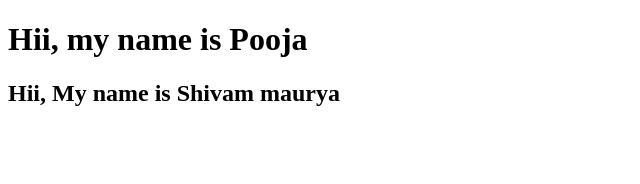
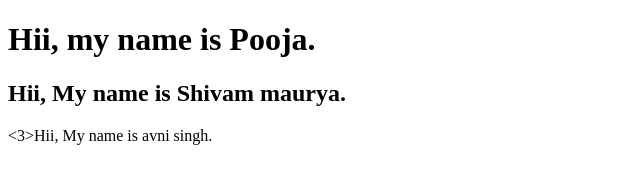
Before and after one commit to sonikagithub/LearningGit, a plain HTML site: page index.html in a window 1280 px wide. Shown: the whole page, without its empty margins (0-640 px from the left). Drawn offline with Linux system fonts and the light colour scheme.

Commit message:
Add new heading h3.

```diff
--- a/index.html
+++ b/index.html
@@ -6,7 +6,8 @@
     <title>Document</title>
   </head>
   <body>
-    <h1>Hii, my name is Pooja</h1>
-    <h2>Hii, My name is Shivam maurya</h2>
+    <h1>Hii, my name is Pooja.</h1>
+    <h2>Hii, My name is Shivam maurya.</h2>
+    <3>Hii, My name is avni singh.</3>
   </body>
 </html>
```
